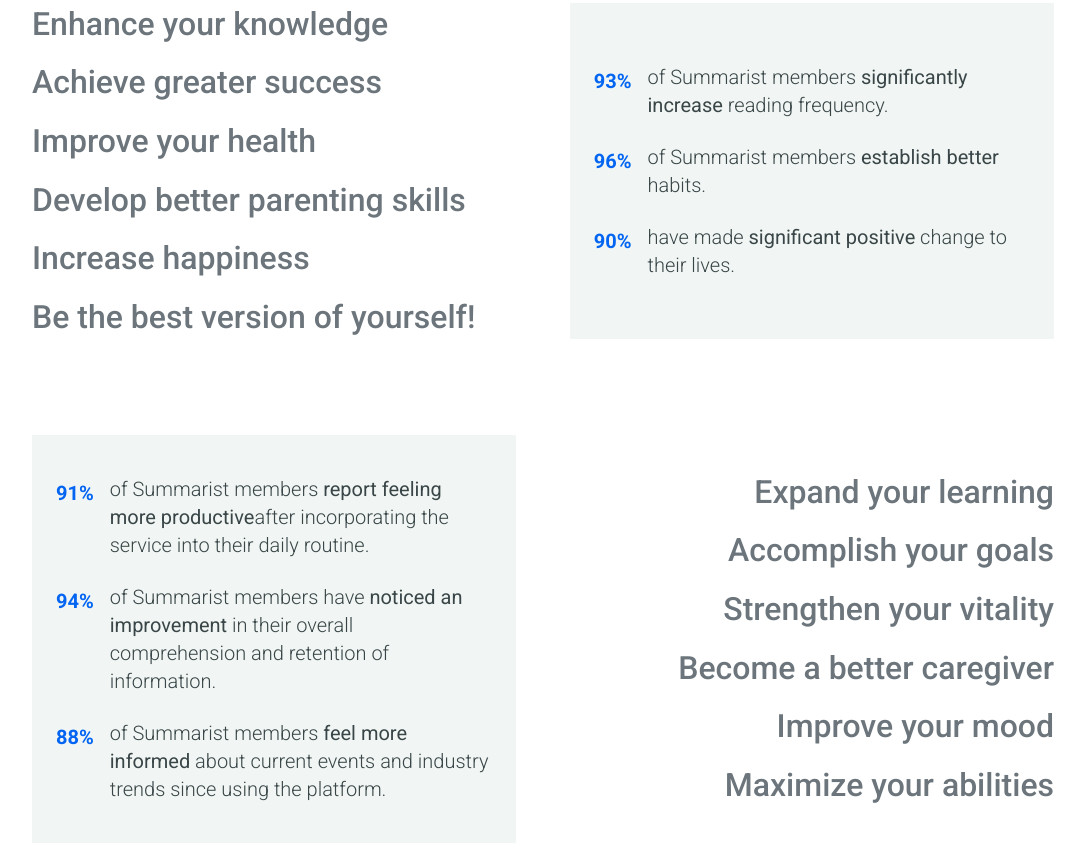
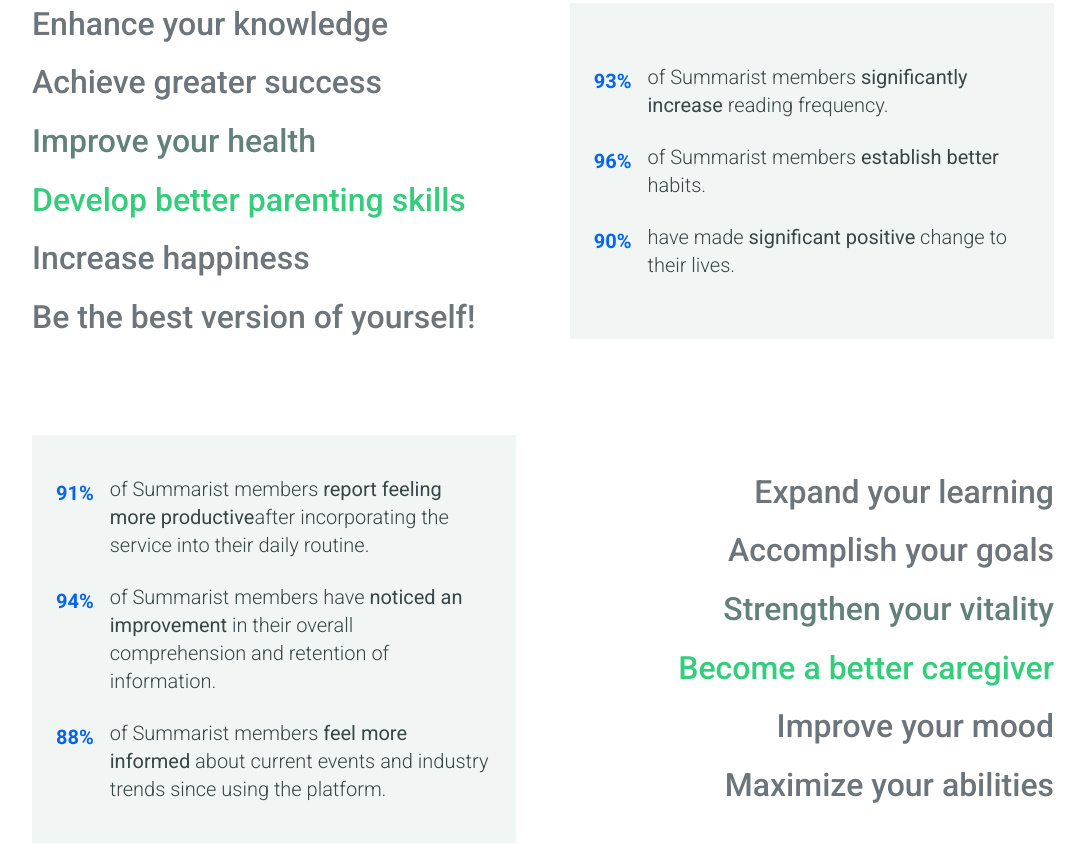
Before and after one commit to opatki/summarist, a Next.js app: page / in a window 1280 px wide. Shown: the part 920-1765 px from the top of the page, without its empty margins (97-1182 px from the left). Built offline with nearby package versions, Linux system fonts and the light colour scheme.

Commit message:
removed firebase api key

```diff
--- a/src/pages/LandingPage.tsx
+++ b/src/pages/LandingPage.tsx
@@ -21,6 +21,7 @@
 
 export default function LandingPage(): React.ReactNode {
   const [isLoginModalOpen, setIsLoginModalOpen] = React.useState<boolean>(false);
+  const [activeHeaderIndex, setActiveHeaderIndex] = React.useState<number>(0);
   const [error, setError] = React.useState<string>("");
   const router = useRouter();
   const app = initFirebase();
@@ -86,6 +87,34 @@
     setError("");
     setIsLoginModalOpen(false);
   }
+
+  const features1 = [
+    "Enhance your knowledge",
+    "Achieve greater success",
+    "Improve your health",
+    "Develop better parenting skills",
+    "Increase happiness",
+    "Be the best version of yourself!"
+  ];
+
+  const features2 = [
+    "Expand your learning",
+    "Accomplish your goals",
+    "Strengthen your vitality",
+    "Become a better caregiver",
+    "Improve your mood",
+    "Maximize your abilities"
+  ];
+
+  React.useEffect(() => {
+    const intervalId = setInterval(() => {
+      setActiveHeaderIndex((prevIndex) =>
+        (prevIndex + 1) % features2.length
+      );
+    }, 2000);
+
+    return () => clearInterval(intervalId);
+  }, []);
 
   return (
     <>
@@ -176,23 +205,20 @@
 
           <div className="flex flex-col md:flex-row gap-8 md:gap-20 mb-8 md:mb-24">
             <div className="w-full flex flex-col justify-center">
-              <div className="text-2xl md:text-[32px] font-medium text-[#6b757b] mb-4">
-                Enhance your knowledge
-              </div>
-              <div className="text-2xl md:text-[32px] font-medium text-[#6b757b] mb-4">
-                Achieve greater success
-              </div>
-              <div className="text-2xl md:text-[32px] font-medium text-[#6b757b] mb-4">
-                Improve your health
-              </div>
-              <div className="text-2xl md:text-[32px] font-medium text-[#6b757b] mb-4">
-                Develop better parenting skills
-              </div>
-              <div className="text-2xl md:text-[32px] font-medium text-[#6b757b] mb-4">
-                Increase happiness
-              </div>
-              <div className="text-2xl md:text-[32px] font-medium text-[#6b757b] mb-0">
-                Be the best version of yourself!
+              <div>
+                {features1.map((text, index) => (
+                  <div
+                    key={index}
+                    className={`
+                      text-2xl md:text-[32px] font-medium
+                      transition-colors duration-500 ease-in-out
+                      ${index === features2.length - 1 ? "mb-0" : "mb-4"}
+                      ${index === activeHeaderIndex ? "text-[#2bd97c]" : "text-[#6b757b]"}
+                    `}
+                  >
+                    {text}
+                  </div>
+                ))}
               </div>
             </div>
             <div className="w-full flex flex-col justify-center gap-6 bg-[#f1f6f4] p-10 px-6">
@@ -242,24 +268,21 @@
                 </div>
               </div>
             </div>
-            <div className="w-full flex flex-col justify-center items-start md:items-end order-1 md:order-2">
-              <div className="text-2xl md:text-[32px] font-medium text-[#6b757b] mb-4">
-                Expand your learning
-              </div>
-              <div className="text-2xl md:text-[32px] font-medium text-[#6b757b] mb-4">
-                Accomplish your goals
-              </div>
-              <div className="text-2xl md:text-[32px] font-medium text-[#6b757b] mb-4">
-                Strengthen your vitality
-              </div>
-              <div className="text-2xl md:text-[32px] font-medium text-[#6b757b] mb-4">
-                Become a better caregiver
-              </div>
-              <div className="text-2xl md:text-[32px] font-medium text-[#6b757b] mb-4">
-                Improve your mood
-              </div>
-              <div className="text-2xl md:text-[32px] font-medium text-[#6b757b] mb-0">
-                Maximize your abilities
+            <div className="w-full flex flex-col justify-center text-right md:items-end order-1 md:order-2">
+              <div>
+                {features2.map((text, index) => (
+                  <div
+                    key={index}
+                    className={`
+                      text-2xl md:text-[32px] font-medium
+                      transition-colors duration-500 ease-in-out
+                      ${index === features2.length - 1 ? "mb-0" : "mb-4"}
+                      ${index === activeHeaderIndex ? "text-[#2bd97c]" : "text-[#6b757b]"}
+                    `}
+                  >
+                    {text}
+                  </div>
+                ))}
               </div>
             </div>
           </div>
@@ -330,7 +353,8 @@
             </div>
           </div>
           <div className="flex justify-center">
-            <button className="btn home__cta--btn bg-[#2bd97c] text-[#032b41] w-full h-10 rounded text-base transition-colors duration-200 flex items-center justify-center min-w-[180px] max-w-[300px] hover:bg-[#20ba68] active:translate-y-[1px]">
+            <button className="btn home__cta--btn bg-[#2bd97c] text-[#032b41] w-full h-10 rounded text-base transition-colors duration-200 flex items-center justify-center min-w-[180px] max-w-[300px] hover:bg-[#20ba68] active:translate-y-[1px]"
+            onClick={openModal}>
               Login
             </button>
           </div>
```
Also changed, not shown: 1 other file (tests, documents, lock files or other folders).
